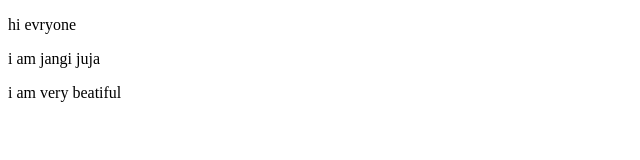
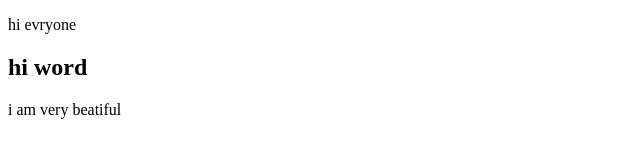
Before and after one commit to nazaninjvd/nazanin, a plain HTML site: page index.html in a window 1280 px wide. Shown: the whole page, without its empty margins (0-640 px from the left). Drawn offline with Linux system fonts and the light colour scheme.

Commit message:
index.sql

```diff
--- a/index.html
+++ b/index.html
@@ -8,7 +8,7 @@
 <body>
     <div>
         <p>hi evryone</p>
-        <p>i am jangi juja</p>
+        <h2>hi word</h2>
         <p>i am very beatiful</p>
     </div>
 </body>
```
